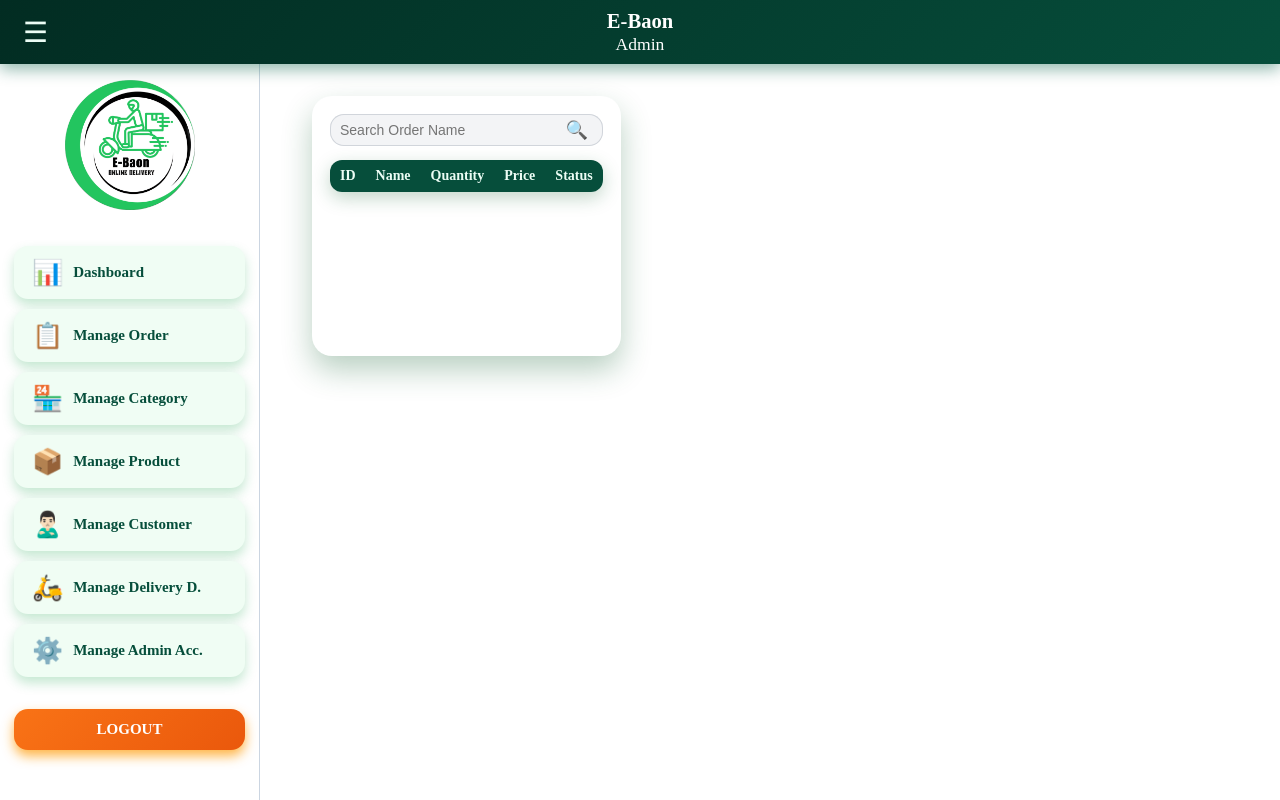
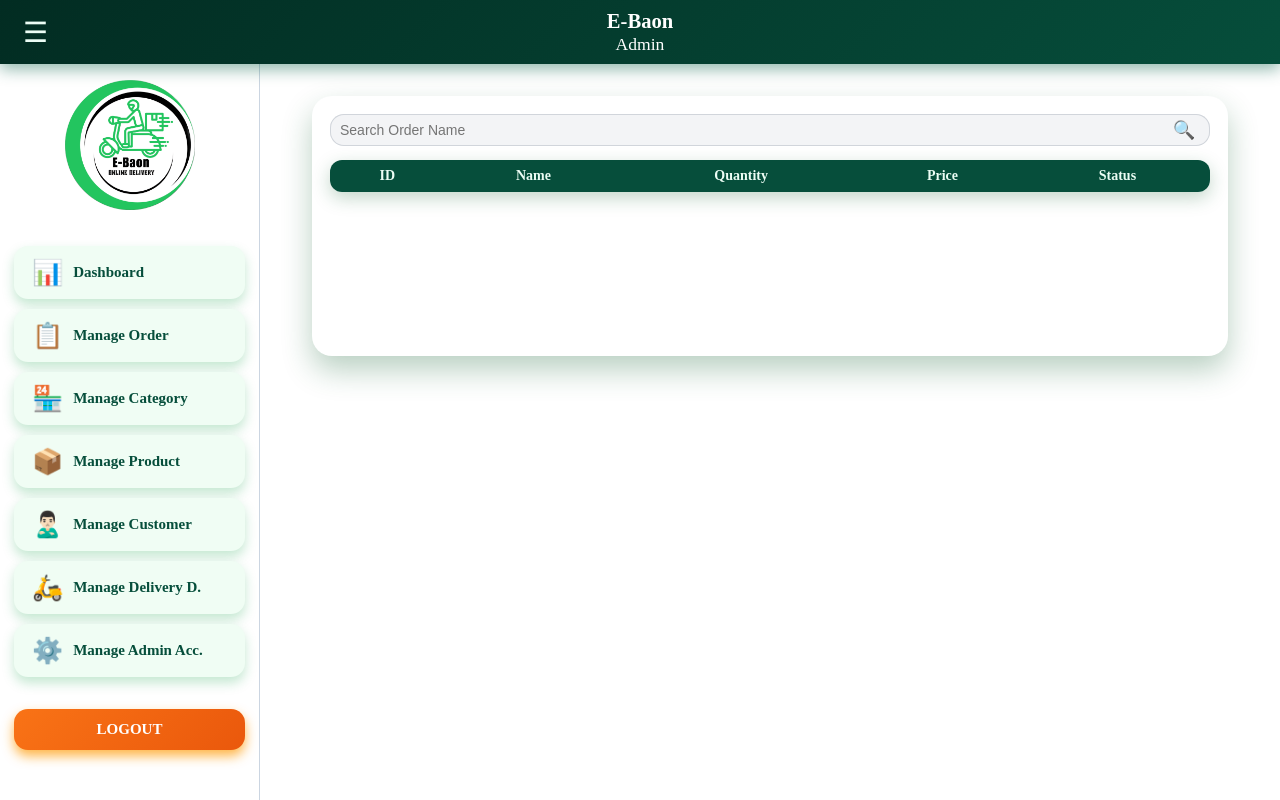
Before and after one commit to AndreiOchangco/E-Baon_Online-Delivery-System, a PHP site: page /Body/Admin/Admin_ManageOrder.php in a window 1280 px wide. Run offline with PHP 8.4, Linux system fonts and the light colour scheme; a user stored in the database is signed in; lists and menus that the app fills with data are empty.

Commit message:
Fixed the wrong styles in customer sidebar and main content area. Adjusted product management table to show correct columns.

```diff
--- a/Css/Admin.css
+++ b/Css/Admin.css
@@ -2,9 +2,8 @@
    MAIN LAYOUT: LEFT SIDEBAR + MAIN CONTENT
 ----------------------------------------------------------- */
 .admin-container {
-    display: flex;
-    height: 100vh;
     width: 100%;
+    margin: 0 auto;
 }
 
 /* HEADER (fixed) */
--- a/Css/CustomerSidebar.css
+++ b/Css/CustomerSidebar.css
@@ -12,9 +12,8 @@
 }
 
 .admin-container {
-    display: flex;
-    height: 100vh;
     width: 100%;
+    margin: 0 auto;
 }
 
 /* HEADER (fixed) */
```
